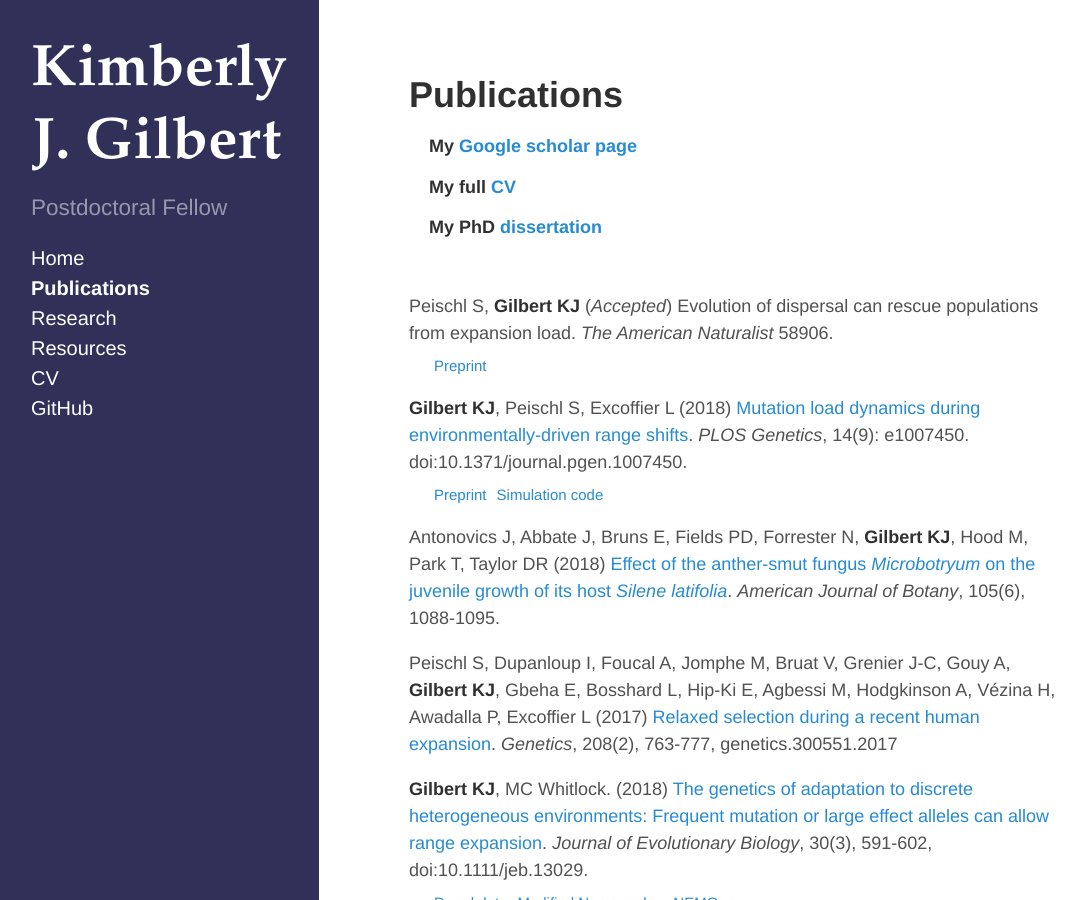
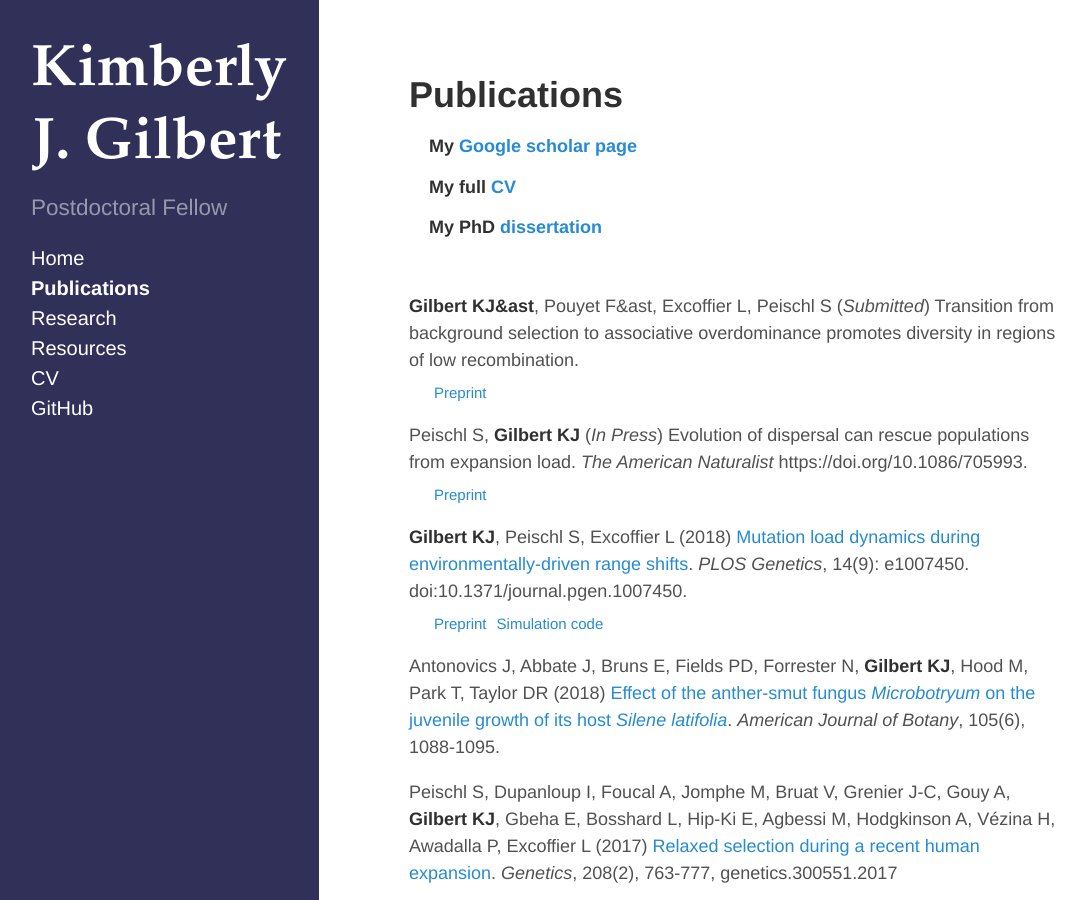
Before and after one commit to kjgilbert/kjgilbert.github.io, a Jekyll site: the page built from publications.md, in a window 1280 px wide and 900 px high. Shown: the whole window, without its empty margins (5-1091 px from the left). Built offline with Jekyll 4.4.1, drawn with Linux system fonts in a browser that asks for light colours; Markdown is read by kramdown in place of the engine named in the settings.

Commit message:
update and check formatting

```diff
--- a/publications.md
+++ b/publications.md
@@ -9,7 +9,10 @@ title: Publications
 
 &nbsp;
 
-Peischl S, **Gilbert KJ** (*Accepted*) Evolution of dispersal can rescue populations from expansion load. *The American Naturalist* 58906.
+**Gilbert KJ&ast**, Pouyet F&ast, Excoffier L, Peischl S (*Submitted*) Transition from background selection to associative overdominance promotes diversity in regions of low recombination.
+&nbsp;&nbsp;&nbsp;&nbsp; <sub>[Preprint]()</sub>
+
+Peischl S, **Gilbert KJ** (*In Press*) Evolution of dispersal can rescue populations from expansion load. *The American Naturalist* https://doi.org/10.1086/705993.
 &nbsp;&nbsp;&nbsp;&nbsp; <sub>[Preprint](https://www.biorxiv.org/content/early/2018/11/30/483883)</sub>
 
 **Gilbert KJ**, Peischl S, Excoffier L (2018) [Mutation load dynamics during environmentally-driven range shifts](https://journals.plos.org/plosgenetics/article?id=10.1371/journal.pgen.1007450). *PLOS Genetics*, 14(9): e1007450. doi:10.1371/journal.pgen.1007450.
```
